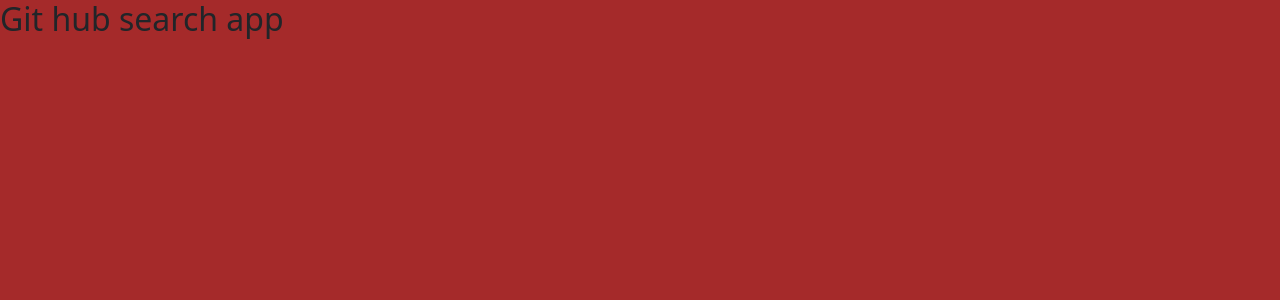
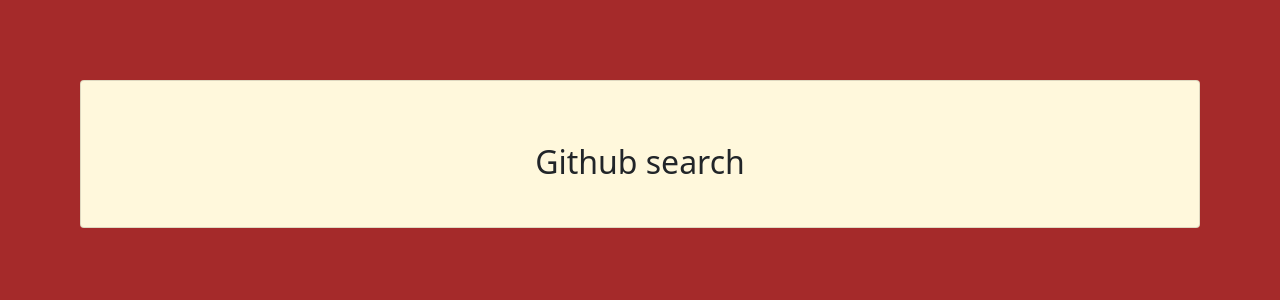
Before and after one commit to Mugambi645/github-search, an Angular app: page / in a window 1280 px wide. Shown: the top 300 px of the page. Built offline with nearby package versions, Linux system fonts and the light colour scheme.

Commit message:
add header css styles

```diff
--- a/src/app/header/header.component.css
+++ b/src/app/header/header.component.css
@@ -0,0 +1,10 @@
+#githeader {
+    margin-top: 2rem;
+    margin-bottom: 1rem;
+}
+.card{
+    background-color: cornsilk;
+    padding: 30px;
+   margin: 5rem;
+   position: sticky;
+}
--- a/src/app/header/header.component.html
+++ b/src/app/header/header.component.html
@@ -1 +1,5 @@
-<h2>Git hub search app</h2>
+<div class="text-center">
+    <div class="card">
+<h2 id="githeader">Github search</h2>
+</div>
+</div>
```
